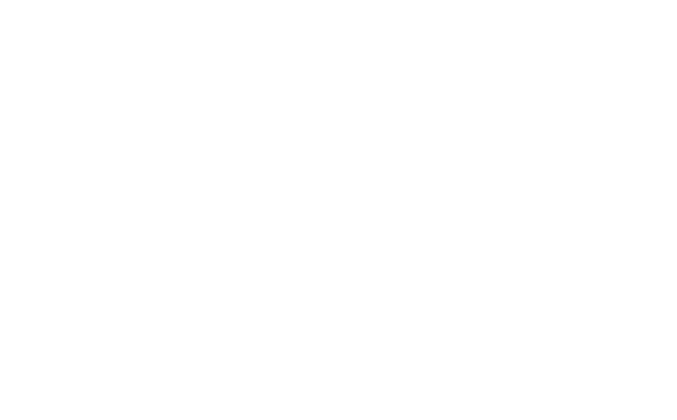
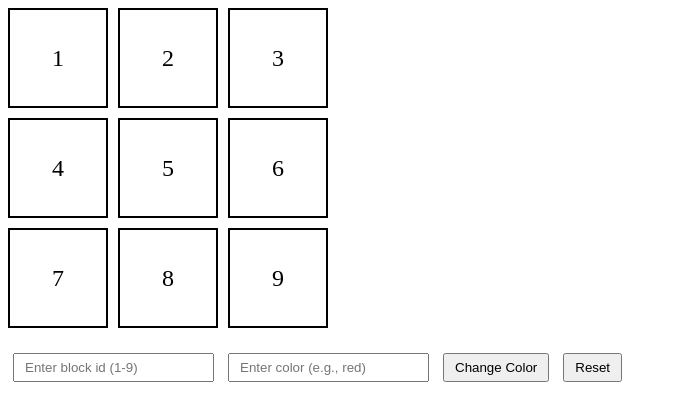
Before and after one commit to acciojob/Replit-Asian-Paints-Shyam808, a website: page main.html in a window 1280 px wide. Shown: the whole page, without its empty margins (0-677 px from the left). Drawn offline with Linux system fonts and the light colour scheme.

Commit message:
created a submission

```diff
--- a/main.html
+++ b/main.html
@@ -1,16 +1,29 @@
 <!DOCTYPE html>
+<html lang="en">
+<head>
+  <meta charset="UTF-8">
+  <title>Asian Paints Grid</title>
+  <link rel="stylesheet" href="styles.css">
+</head>
+<body>
 
-<html>
+  <div id="grid-container">
+    <div class="grid-item" id="1">1</div>
+    <div class="grid-item" id="2">2</div>
+    <div class="grid-item" id="3">3</div>
+    <div class="grid-item" id="4">4</div>
+    <div class="grid-item" id="5">5</div>
+    <div class="grid-item" id="6">6</div>
+    <div class="grid-item" id="7">7</div>
+    <div class="grid-item" id="8">8</div>
+    <div class="grid-item" id="9">9</div>
+  </div>
 
-<head>
-	<link rel="stylesheet" href="styles.css">
-</head>
+  <input type="text" id="block_id" placeholder="Enter block id (1-9)">
+  <input type="text" id="colour_id" placeholder="Enter color (e.g., red)">
+  <button id="change_button">Change Color</button>
+  <button id="Reset">Reset</button>
 
-<body>
-	<!-- the entire body must be written by student -->
-    <script type="text/javascript" src="./script.js">
-</script>
-
+  <script src="script.js"></script>
 </body>
-
 </html>
--- a/script.js
+++ b/script.js
@@ -1 +1,25 @@
-//your JS code here. If required.
+const changeBtn = document.getElementById("change_button");
+const resetBtn = document.getElementById("Reset");
+
+changeBtn.addEventListener("click", () => {
+  const blockId = document.getElementById("block_id").value.trim();
+  const color = document.getElementById("colour_id").value.trim();
+
+  // Reset all backgrounds
+  for (let i = 1; i <= 9; i++) {
+    document.getElementById(i.toString()).style.backgroundColor = "transparent";
+  }
+
+  const target = document.getElementById(blockId);
+  if (target) {
+    target.style.backgroundColor = color;
+  } else {
+    alert("Invalid Block ID. Please enter a number between 1 and 9.");
+  }
+});
+
+resetBtn.addEventListener("click", () => {
+  for (let i = 1; i <= 9; i++) {
+    document.getElementById(i.toString()).style.backgroundColor = "transparent";
+  }
+});
--- a/styles.css
+++ b/styles.css
@@ -1 +1,21 @@
-/*  your css code here. If applicable */
+#grid-container {
+  display: grid;
+  grid-template-columns: repeat(3, 100px);
+  grid-template-rows: repeat(3, 100px);
+  gap: 10px;
+  margin-bottom: 20px;
+}
+
+.grid-item {
+  border: 2px solid #000;
+  display: flex;
+  justify-content: center;
+  align-items: center;
+  font-size: 24px;
+  background-color: transparent;
+}
+
+input, button {
+  margin: 5px;
+  padding: 5px 10px;
+}
```
